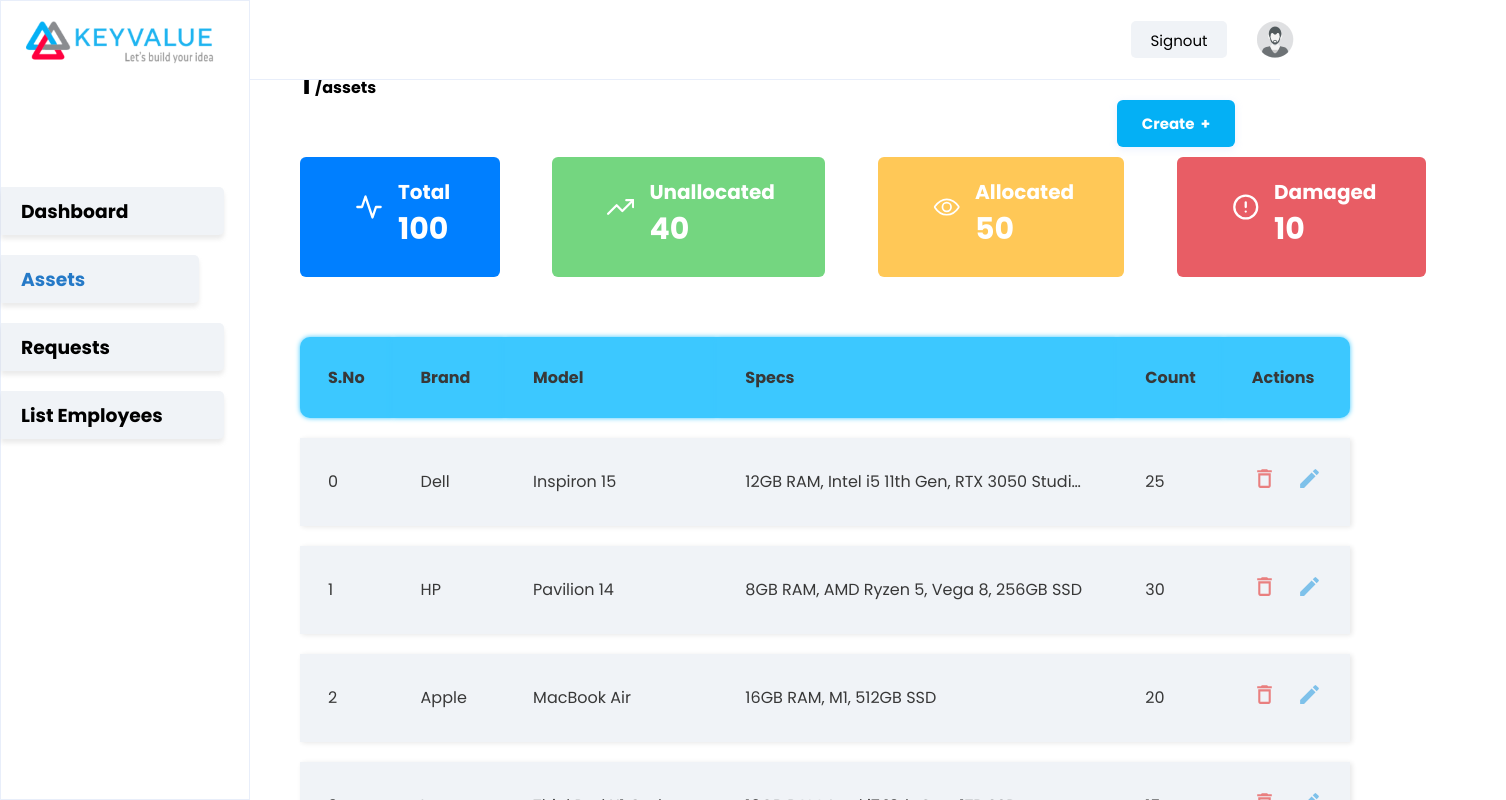
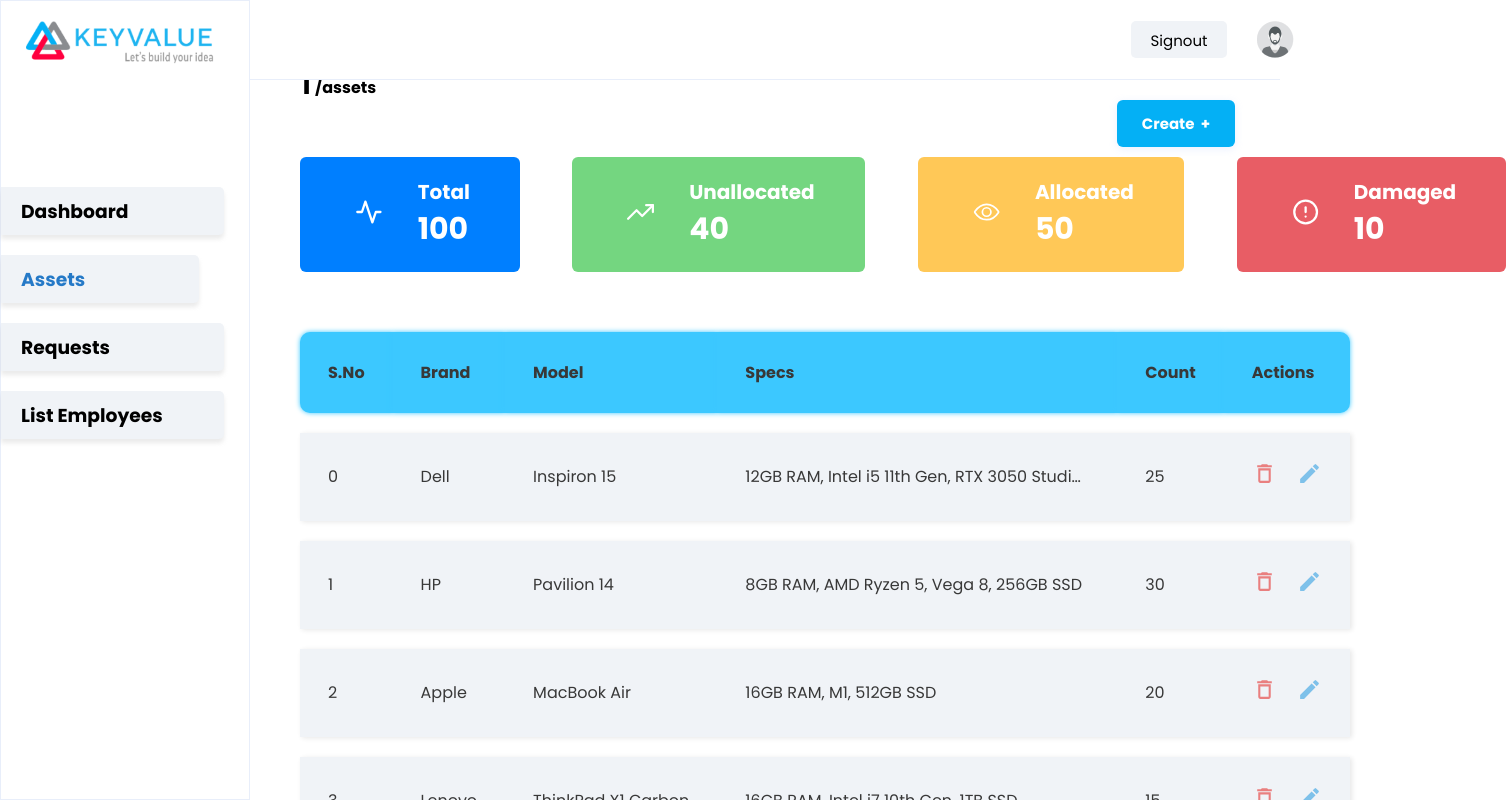
Before and after one commit to krishnapriyarajeev/Asset-Management-System, a React (Vite) app in the folder ui/: page /assets/1 in a window 1280 px wide. Shown: the top 800 px of the page, 1506 px wide, since content can reach past the window. Built offline with nearby package versions, Linux system fonts and the light colour scheme.

Commit message:
action:typo

```diff
--- a/ui/src/components/statusCard/statusCard.scss
+++ b/ui/src/components/statusCard/statusCard.scss
@@ -2,7 +2,7 @@
     border: 1px soid black;
     width: 99%;
     display: flex;
-    padding: 20px 50px 25px 40px;
+    padding: 20px 50px 20px 40px;
     color: #ffffff;
     border-radius: 6px;
     margin-bottom: 40px;
@@ -10,6 +10,8 @@
     .status-icon{
         font-size: 40px;
         margin: 10px;
+        margin-top: 15px;
+        margin-right: 30px;
         color: #ffffff;
         padding: 5px;
 
```
